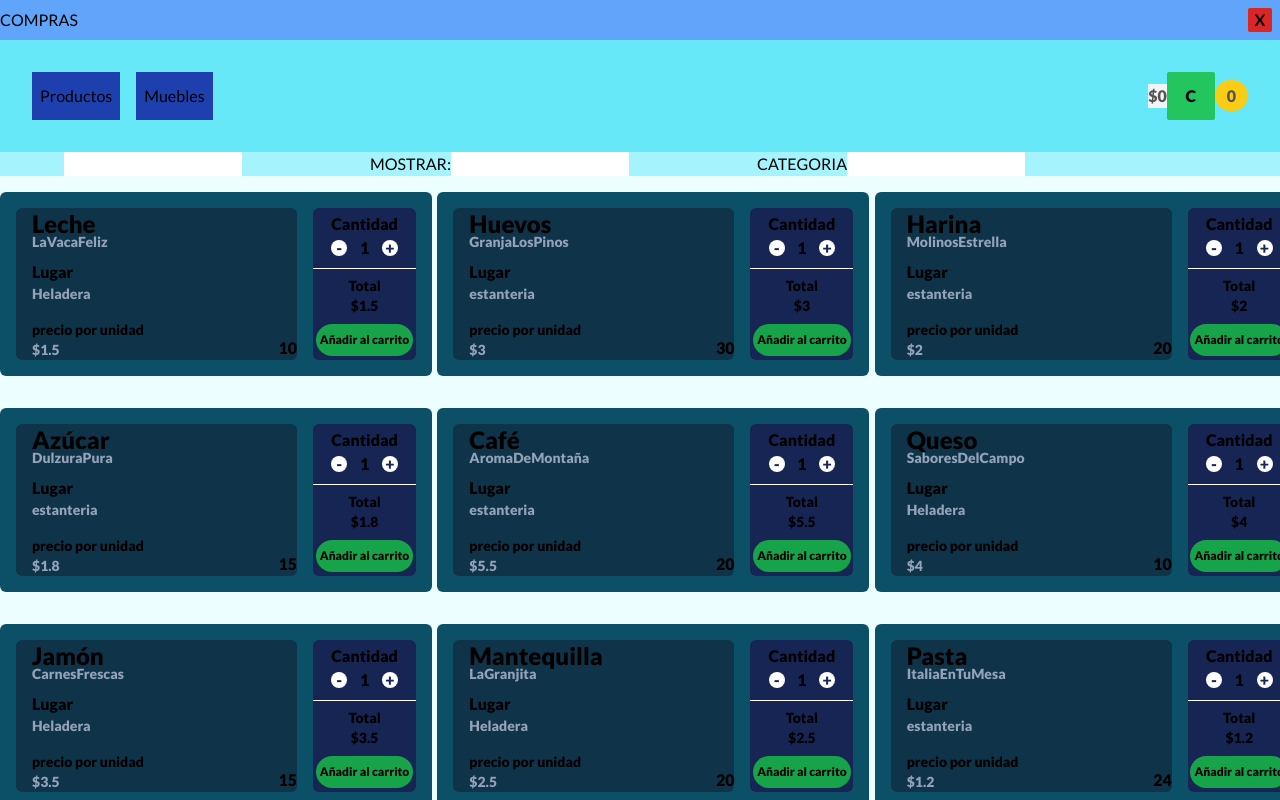
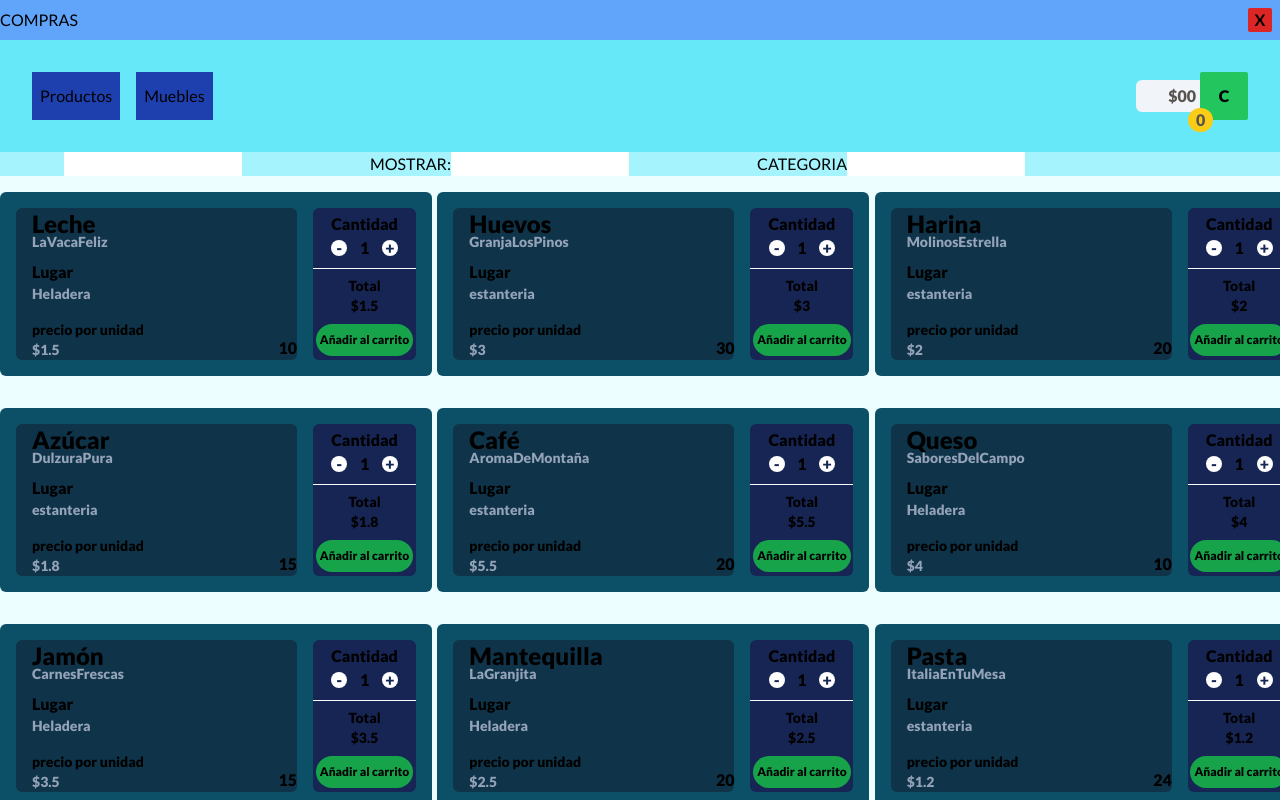
Before and after one commit to ferutizi/supermarket-simulator-shop, a Next.js app: page / in a window 1280 px wide. Built offline with nearby package versions, Linux system fonts and the light colour scheme.

Commit message:
cart button styled

```diff
--- a/src/app/components/Cart.tsx
+++ b/src/app/components/Cart.tsx
@@ -8,10 +8,10 @@ export default function Cart() {
 
   return (
     <article className="flex items-center font-extrabold">
-      <span className="bg-slate-100 text-stone-600">${totalCart}</span>
-      <div>
+      <span className="bg-slate-100 flex justify-end items-center min-w-16 h-8 pl-2 pr-1 text-stone-600 rounded-l-md">${totalCart}0</span>
+      <div className="relative">
         <button className="w-12 h-12 rounded-sm bg-green-500" onClick={() => openModalCart()}>C</button>
-        <span className="bg-yellow-400 px-[12px] py-[6px] rounded-full text-stone-600">{itemsInCart}</span>
+        <span className="bg-yellow-400 absolute -bottom-3 -left-3 px-[8px] rounded-full text-stone-600">{itemsInCart}</span>
       </div>
     </article>
   )
--- a/src/app/components/ProductCard.tsx
+++ b/src/app/components/ProductCard.tsx
@@ -50,7 +50,7 @@ export default function ProductCard({ product }: ProductCardProps) {
           <p className="text-sm">Total</p>
           <p className="text-sm">${subTotal}</p>
         </div>
-        <button className="bg-green-600 px-1 py-2 rounded-2xl text-xs" onClick={() => { add(product), console.log(product) }}>Añadir al carrito</button>
+        <button className="bg-green-600 px-1 py-2 rounded-2xl text-xs" onClick={() => add(product)}>Añadir al carrito</button>
       </div>
     </article>
   )
--- a/src/app/store/useCart.ts
+++ b/src/app/store/useCart.ts
@@ -26,7 +26,6 @@ export const useCart = create<CartState>((set) => ({
       if (existingProductIndex !== -1) {
         const updatedProducts: Product[] = structuredClone(state.products)
         const existingProduct = updatedProducts[existingProductIndex]
-        console.log(productToAdd)
         existingProduct.amount += productToAdd.amount
         existingProduct.subTotal += productToAdd.subTotal
         return { products: updatedProducts, totalValue: newTotalvalue, totalItems: newTotalItems }
```
